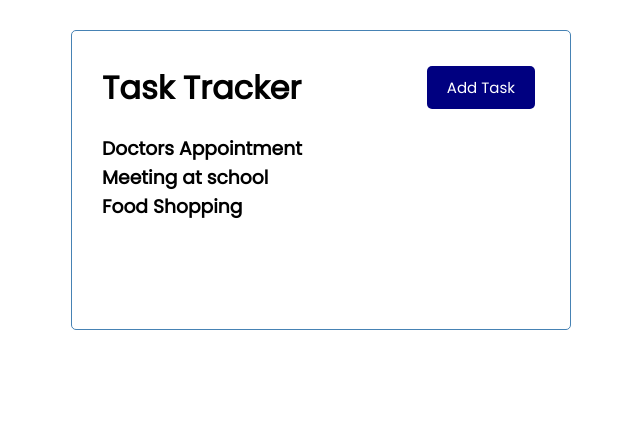
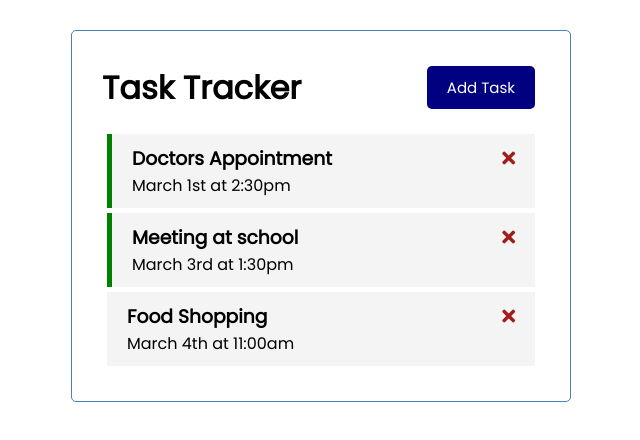
Before and after one commit to Puwya/Vue.js, a Vue app in the folder Vue-Crash-Course/crash-todo/: page / in a window 1280 px wide. Shown: the top 440 px of the page, without its empty margins (319-959 px from the left). Built offline with nearby package versions, Linux system fonts and the light colour scheme.

Commit message:
task icon deleter added

```diff
--- a/Vue-Crash-Course/crash-todo/public/index.html
+++ b/Vue-Crash-Course/crash-todo/public/index.html
@@ -4,6 +4,10 @@
     <meta charset="utf-8">
     <meta http-equiv="X-UA-Compatible" content="IE=edge">
     <meta name="viewport" content="width=device-width,initial-scale=1.0">
+    <link
+      rel="stylesheet"
+      href="https://cdnjs.cloudflare.com/ajax/libs/font-awesome/5.15.2/css/all.min.css"
+    />
     <link rel="icon" href="<%= BASE_URL %>favicon.ico">
     <title><%= htmlWebpackPlugin.options.title %></title>
   </head>
--- /dev/null
+++ b/Vue-Crash-Course/crash-todo/src/components/Task.vue
@@ -0,0 +1,44 @@
+<template>
+  <div :class="[task.reminder ? 'reminder' : '', 'task']">
+    <h3>
+      {{ task.text }}
+      <i @click="onDelete(task.id)" class="fas fa-times"></i>
+    </h3>
+    <p> {{ task.day }} </p>
+  </div>
+</template>
+
+<script>
+
+export default {
+  name: 'Task',
+  props: {
+    task: Object,
+  },
+  methods: {
+    onDelete(id) {
+      console.log(id);
+    }
+  },
+}
+</script>
+
+<style scope>
+.fas {
+  color: rgb(159, 29, 29);
+}
+.task {
+  background: #f4f4f4;
+  margin: 5px;
+  padding: 10px 20px;
+  cursor: pointer;
+}
+.task.reminder {
+  border-left: 5px solid green;
+}
+.task h3 {
+  display: flex;
+  align-items: center;
+  justify-content: space-between;
+}
+</style>
--- a/Vue-Crash-Course/crash-todo/src/components/Tasks.vue
+++ b/Vue-Crash-Course/crash-todo/src/components/Tasks.vue
@@ -1,14 +1,19 @@
 <template>
   <div :key="task.id" v-for="task in tasks">
-    <h3>{{ task.text }}</h3>
+    <Task :task="task"/>
   </div>
 </template>
 
 <script>
+import Task from './Task'
+
 export default {
   name: 'Tasks',
   props: {
     tasks: Array,
+  },
+  components: {
+    Task,
   }
 }
 </script>
```
